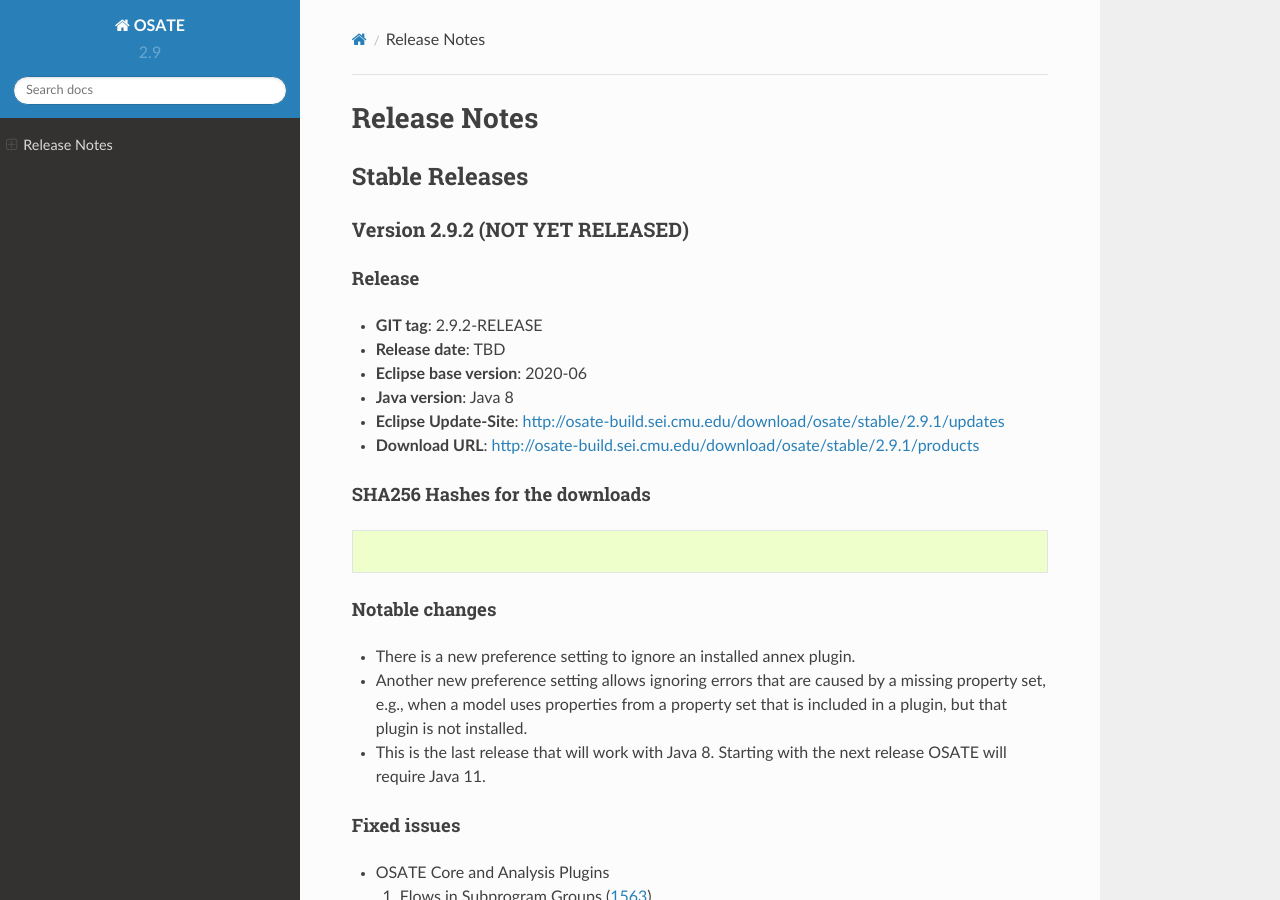
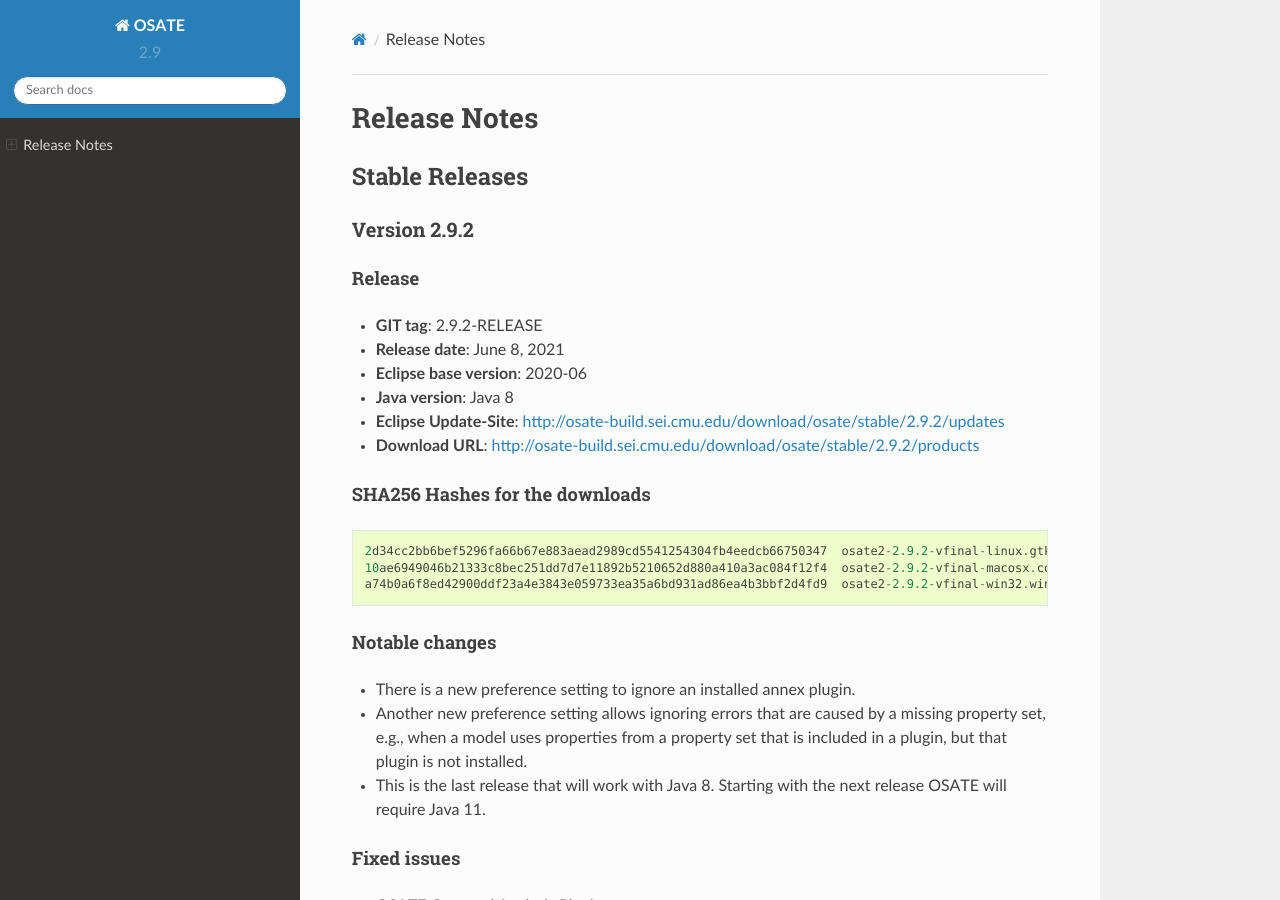
Before and after one commit to osate/website, a Sphinx documentation site: the page built from source/osate-releases.md, in a window 1280 px wide and 900 px high. Built offline with Sphinx 7.4.7 and the Read the Docs theme 2.0.0, drawn with Linux system fonts in a browser that asks for light colours.

Commit message:
Release 2.9.2

````diff
--- a/source/conf.py
+++ b/source/conf.py
@@ -67,7 +67,7 @@
 # The short X.Y version.
 version = u'2.9'
 # The full version, including alpha/beta/rc tags.
-release = u'2.9.1'
+release = u'2.9.2'
 
 # The language for content autogenerated by Sphinx. Refer to documentation
 # for a list of supported languages.
--- a/source/osate-releases.md
+++ b/source/osate-releases.md
@@ -2,20 +2,23 @@
 
 ## Stable Releases
 
-### Version 2.9.2 (NOT YET RELEASED)
+### Version 2.9.2
 
 #### Release
 
   - **GIT tag**: 2.9.2-RELEASE
-  - **Release date**: TBD
+  - **Release date**: June 8, 2021
   - **Eclipse base version**: 2020-06
   - **Java version**: Java 8
-  - **Eclipse Update-Site**: <http://osate-build.sei.cmu.edu/download/osate/stable/2.9.1/updates>
-  - **Download URL**: <http://osate-build.sei.cmu.edu/download/osate/stable/2.9.1/products>
+  - **Eclipse Update-Site**: <http://osate-build.sei.cmu.edu/download/osate/stable/2.9.2/updates>
+  - **Download URL**: <http://osate-build.sei.cmu.edu/download/osate/stable/2.9.2/products>
 
 #### SHA256 Hashes for the downloads
 
 ```
+2d34cc2bb6bef5296fa66b67e883aead2989cd5541254304fb4eedcb66750347  osate2-2.9.2-vfinal-linux.gtk.x86_64.tar.gz
+10ae6949046b21333c8bec251dd7d7e11892b5210652d880a410a3ac084f12f4  osate2-2.9.2-vfinal-macosx.cocoa.x86_64.tar.gz
+a74b0a6f8ed42900ddf23a4e3843e059733ea35a6bd931ad86ea4b3bbf2d4fd9  osate2-2.9.2-vfinal-win32.win32.x86_64.zip
 ```
 
 #### Notable changes
````
